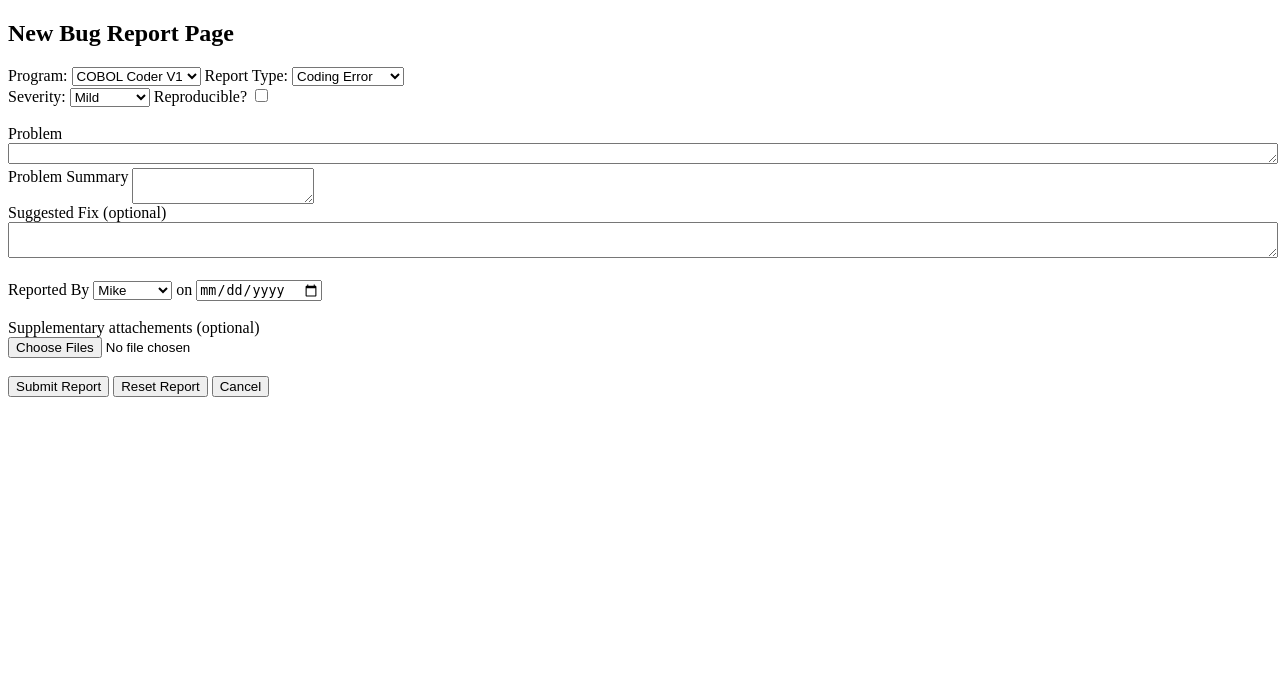
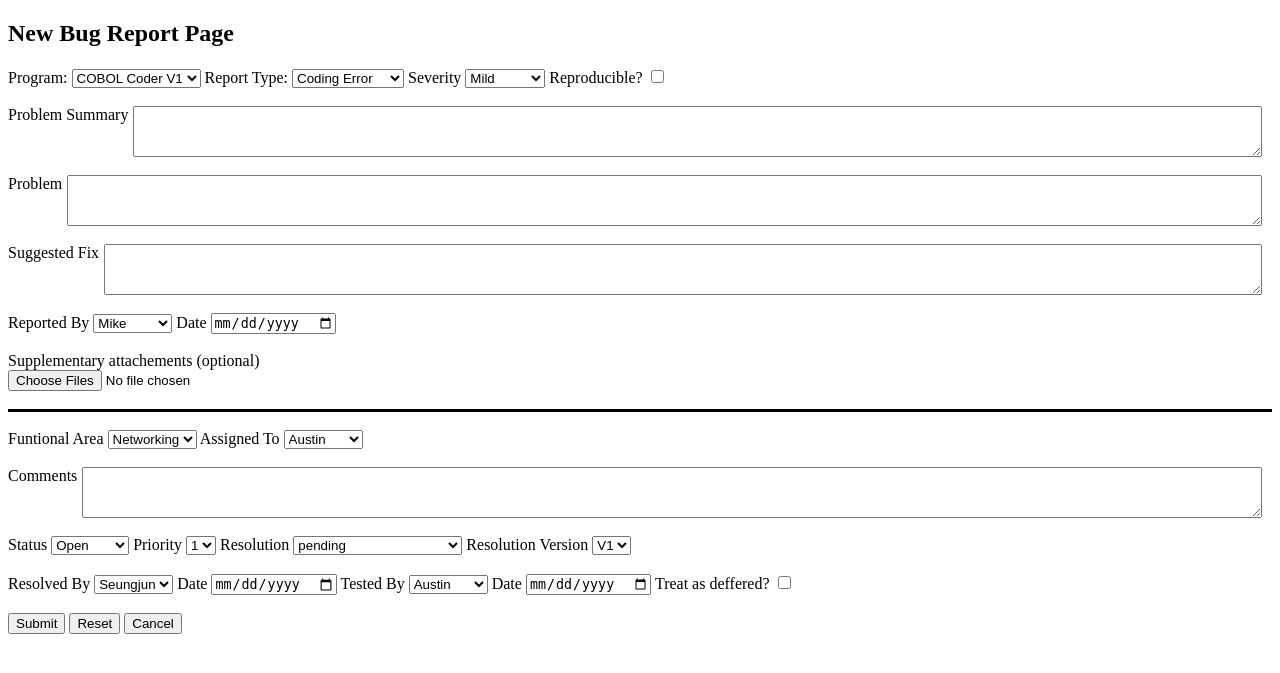
Before and after one commit to mikeng07/Bughound, a PHP site: page /createPage.html in a window 1280 px wide. Shown: the top 673 px of the page. Run offline with PHP 8.4, Linux system fonts and the light colour scheme.

Commit message:
basic UI update

```diff
--- a/createPage.html
+++ b/createPage.html
@@ -8,9 +8,7 @@
 </head>
 <body>
     <h2>New Bug Report Page</h2>
-
-
-    <form action="/" method="post" name="upload">
+    <!--All the required Attributes here-->
     <label for="program">Program:</label>
     <!-- TODO: will need to be filled out with pre-requiste sql info -->
     <select id="program">
@@ -30,8 +28,7 @@
         <option >Query</option>
 
     </select>
-        <br>
-        <label for="severity">Severity:</label>
+    <label for="severity">Severity</label>
     <select id="severity">
         <option >Mild</option>
         <option >Infectious</option>
@@ -40,21 +37,29 @@
     </select>
 
     <label for="reproducible">Reproducible?</label>
-        <input type="checkbox" name="reproducible" id="repro">
+    <input type="checkbox" name="reproducible" id="reproducible">
 
-        <br><br>
+    <br> <br>
+    <div class="input-container">
+        <textarea type="text" id="problemSummary" name="problemSummary" class="problemSummary" rows="3"></textarea>
+        <label for="problemSummary">Problem Summary</label>
+    </div>
+    <br>
+    <div class="input-container">
+        <textarea type="text" id="problem" name="problem" class="problem" rows="3"></textarea>
         <label for="problem">Problem</label>
-        <textarea type="text" id="problem" name="problem" class="problem" rows="1"></textarea>
+    </div>
 
     <br>
-        <label for="problemSummary">Problem Summary</label>
-        <textarea type="text" id="problemSummary" name="problemSummary" class="problemSummary" rows="2"></textarea>
+
+    <div class="input-container">
+        <textarea type="text" id="suggestedFix" name="suggestedFix" class="suggestedFix" rows="3"></textarea>
+        <label for="suggestedFix">Suggested Fix</label>
+    </div>
 
     <br>
-        <label for="suggestedFix">Suggested Fix (optional)</label>
-        <textarea type="text" id="suggestedFix" name="suggestedFix" class="suggestedFix" rows="2"></textarea>
 
-        <br><br>
+
     <label for="reportedBy">Reported By</label>
 
     <!-- TODO: will need to be filled out with users with prerequisite access -->
@@ -64,22 +69,114 @@
         <option >Seungjun</option>
     </select>
 
-        <label for="date">on</label>
+    <label for="date">Date</label>
     <input type="date" id ="dateInput" name ="dateInput">
-
     <br><br> <!--report attachments (if any) TODO: relaying attachements around to the other pages -->
     <label for="attachments">Supplementary attachements (optional)</label><br>
     <input type="file" name="attachments" multiple/>
 
     <br><br>
-        <input type="submit" value="Submit Report"/>
-        <button id="reset">Reset Report</button>
-        <button id="backButton" href="mainPage.html">Cancel</button>
-    </form>
+    <hr class="long-line">
+    <br>
+
+
+
+
+    <!--All the optional Attribute here-->
+
+    <label for="funtionalArea">Funtional Area</label>
+    <select id="funtionalArea">
+        <option >Networking</option>
+        <option >Software</option>
+    </select>
+
+
+    <label for="assignTo">Assigned To</label>
+    <select id="assignTo">
+        <option >Austin</option>
+        <option >Seungjun</option>
+        <option >Mike</option>
+    </select>
+
+    <br><br>
+    <div class="input-container">
+        <textarea type="text" id="comments" name="comments" class="comments" rows="3"></textarea>
+        <label for="comments">Comments</label>
+    </div>
 
     <br>
+    <label for="status">Status</label>
+    <select id="status">
+        <option >Open</option>
+        <option >Closed</option>
+        <option >Resolved</option>
+    </select>
+
+    <label for="priority">Priority</label>
+    <select id="priority">
+        <option >1</option>
+        <option >2</option>
+        <option >3</option>
+        <option >4</option>
+        <option >5</option>
+        <option >6</option>
+    </select>
+
+    <label for="resolution">Resolution</label>
+    <select id="resolution">
+        <option >pending</option>
+        <option >fixed</option>
+        <option >can not be reproduced</option>
+        <option >deffered</option>
+        <option >as designed</option>
+        <option >withdrawn by reporter</option>
+        <option >need more info</option>
+        <option >disagree with suggestion</option>
+        <option >duplicate</option>
+
+    </select>
+
+    <label for="resolutionVersion">Resolution Version</label>
+    <select id="resolutionVersion">
+        <option >V1</option>
+        <option >V2</option>
+        <option >V3</option>
+    </select>
+    <br><br>
+
+    <label for="resolveBy">Resolved By</label>
+    <select id="resolvedBy">
+        <option >Seungjun</option>
+        <option >Austin</option>
+        <option >Mike</option>
+    </select>
+
+    <label for="date">Date</label>
+    <input type="date" id ="dateResolved" name ="dateResolved">
+
+    <label for="testedBy">Tested By</label>
+    <select id="testedBy">
+        <option >Austin</option>
+        <option >Seungjun</option>
+        <option >Mike</option>
+    </select>
+
+    <label for="date">Date</label>
+    <input type="date" id ="dateTested" name ="dateTested">
+
+    <label for="treatAsDeffered">Treat as deffered?</label>
+    <input type="checkbox" name="treatAsDeffered" id="treatAsDeffered">
+
+    <br><br>
+    <button id ="submitButton"> Submit</button>
+    <button id ="resetButton"> Reset</button>
+    <button id="backButton">Cancel</button>
+    <br><br>
+
+
     <script src="script.js"></script>
-    <br>
+
+
 
 </body>
 </html>
--- a/mainPage.html
+++ b/mainPage.html
@@ -7,9 +7,11 @@
 </head>
 <body>
     <h1>Welcome to BugHound</h1>
-    <button id="createButton" href="createPage.html">Add a Bug</button>
-    <button id="editButton" href="editPage.html">Bug Lookup/Edit</button>
+    <button id ="createButton"> Add a Bug</button>
+    <button id ="editButton"> Bug Lookup/Edit</button>
 
+
+    <script src="script.js"></script>
 
 </body>
 </html>
--- a/script.js
+++ b/script.js
@@ -1,7 +1,33 @@
-document.getElementById("searchButton").addEventListener("click",function(){
+// Get the button elements by ID
+var createButton = document.getElementById("createButton");
+var editButton = document.getElementById("editButton");
 
-    var number = document.getElementById("numberInput").value  ;
+// Check if createButton exists before adding event listener
+if (createButton) {
+    createButton.addEventListener("click", function() {
+        window.location.href = "createPage.html";
+    });
+}
 
-    console.log("you enter: " + number);
+// Check if editButton exists before adding event listener
+if (editButton) {
+    editButton.addEventListener("click", function() {
+        window.location.href = "editPage.html";
+    });
+}
 
-})
+// Add event listener to the backButton
+var backButton = document.getElementById("backButton");
+if (backButton) {
+    backButton.addEventListener("click", function() {
+        window.location.href = "mainPage.html";
+    });
+}
+
+// Add event listener to the searchButton (if needed)
+var searchButton = document.getElementById("searchButton");
+if (searchButton) {
+    searchButton.addEventListener("click", function() {
+        // Your search button functionality here
+    });
+}
--- a/style.css
+++ b/style.css
@@ -1,20 +1,30 @@
 .problemSummary{
 
-    width: calc(100%-20px)
-    margin-right 20px;
-    display: inline-block;
-    vertical-align: top;
-
-    problemSummary{
-        display: block;
-        margin-bottom: 5px;
-    }
+    width: 100%;
 }
 
-.problem{
-    width: 100%;
-}
+
 
 .suggestedFix{
     width: 100%;
 }
+
+
+.long-line {
+    border: none; /* Remove default border */
+    height: 3px; /* Set the height of the line */
+    background-color: black; /* Line color */
+    margin: 0; /* Remove default margin */
+}
+
+
+.input-container {
+    display: flex;
+    flex-direction: row-reverse; /* Reverse the order of flex items */
+}
+
+.input-container textarea {
+    flex: 1; /* Take up remaining space */
+    margin-right: 10px; /* Adjust margin as needed */
+    margin-left: 5px;
+}
```
Also changed, not shown: editPage.html (+5 -2 lines). Lines whose indentation alone changed are shown as unchanged.
